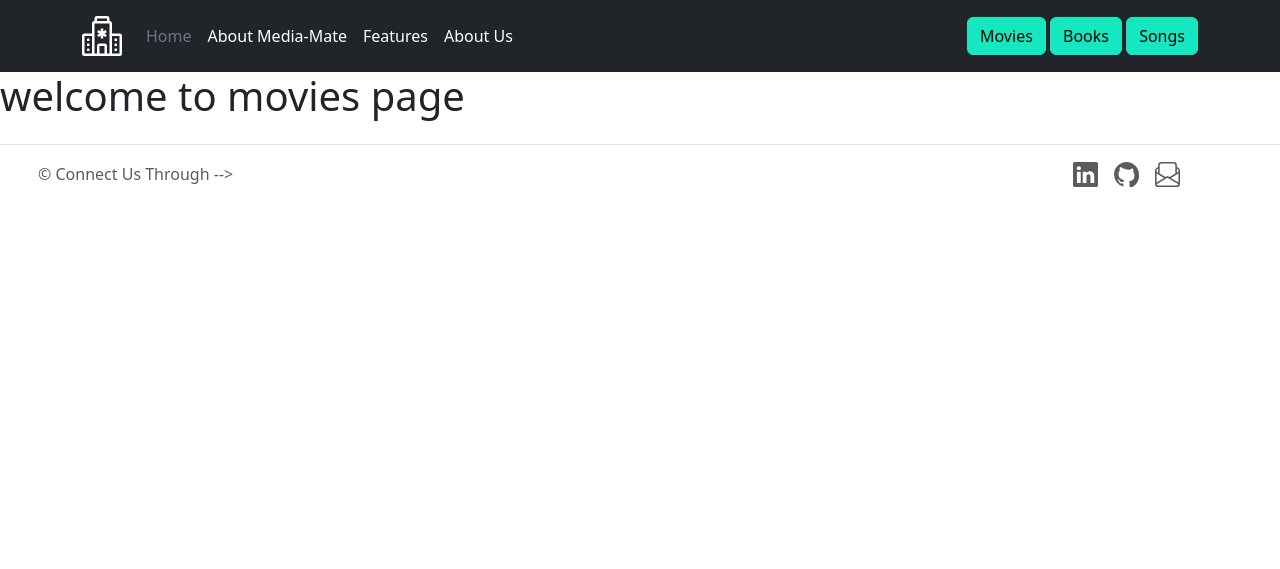
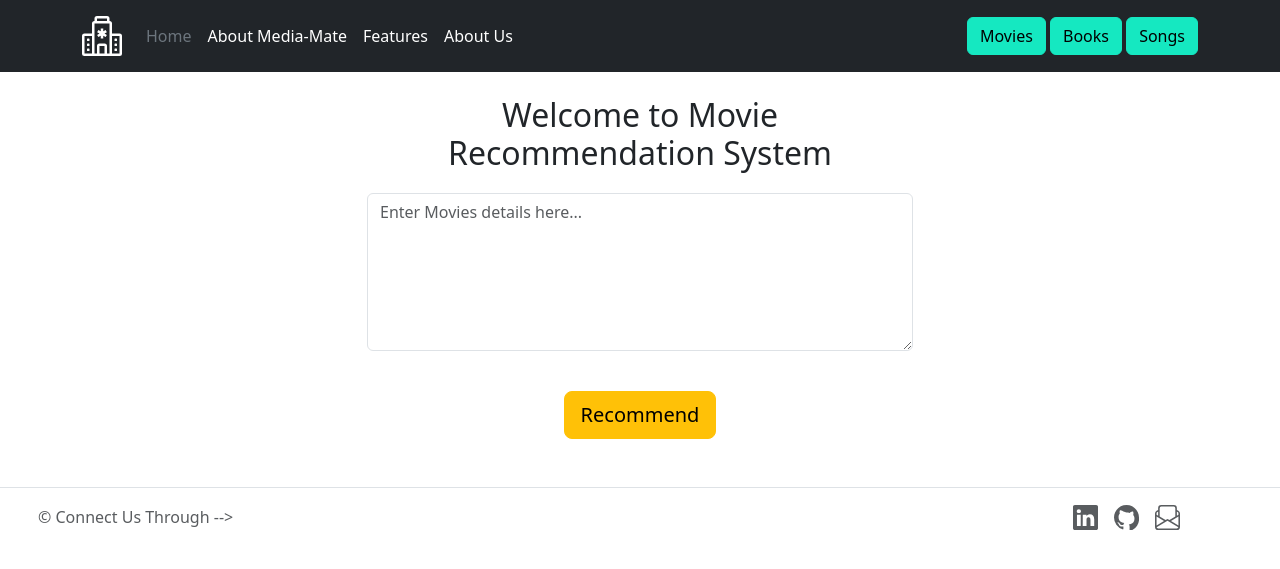
Before and after one commit to ChitwanRana/Media_Mate_Project, a Django app: template MediaMate/movies/templates/movies.html in a window 1280 px wide. Shown: the top 569 px of the page. Run offline with Django 3.2, Linux system fonts and the light colour scheme; the template is opened without the code that fills it, so the values that code supplies are empty.

Commit message:
Modification

```diff
--- a/MediaMate/movies/templates/movies.html
+++ b/MediaMate/movies/templates/movies.html
@@ -1,6 +1,22 @@
 {% extends "index.html" %}
 
-{% block movies %}
+{% block name %}
 
-<h1>welcome to movies page </h1>
-{% endblock movies %}
+<div class="container">
+     <div class="row justify-content-center">
+         <div class="col-md-6">
+             <!-- Form Section -->
+             <div class="position-relative my-4">
+                 <h2 class="text-center" style="margin:20px;">Welcome to Movie Recommendation System</h2>
+
+                 <form action="{% url 'movies' %}" method="POST" class="text-center">
+                    {% csrf_token %}
+                    <textarea class="form-control" rows="6" name="movie_input" placeholder="Enter Movies details here..."></textarea><br>
+                    <button type="submit" class="btn btn-lg btn-warning mt-3">Recommend</button>
+                </form>
+             </div>
+         </div>
+     </div>
+ </div>
+
+{% endblock name %}
```
Also changed, not shown: MediaMate/movies/views.py (+17 -1 lines), 2 other files.
